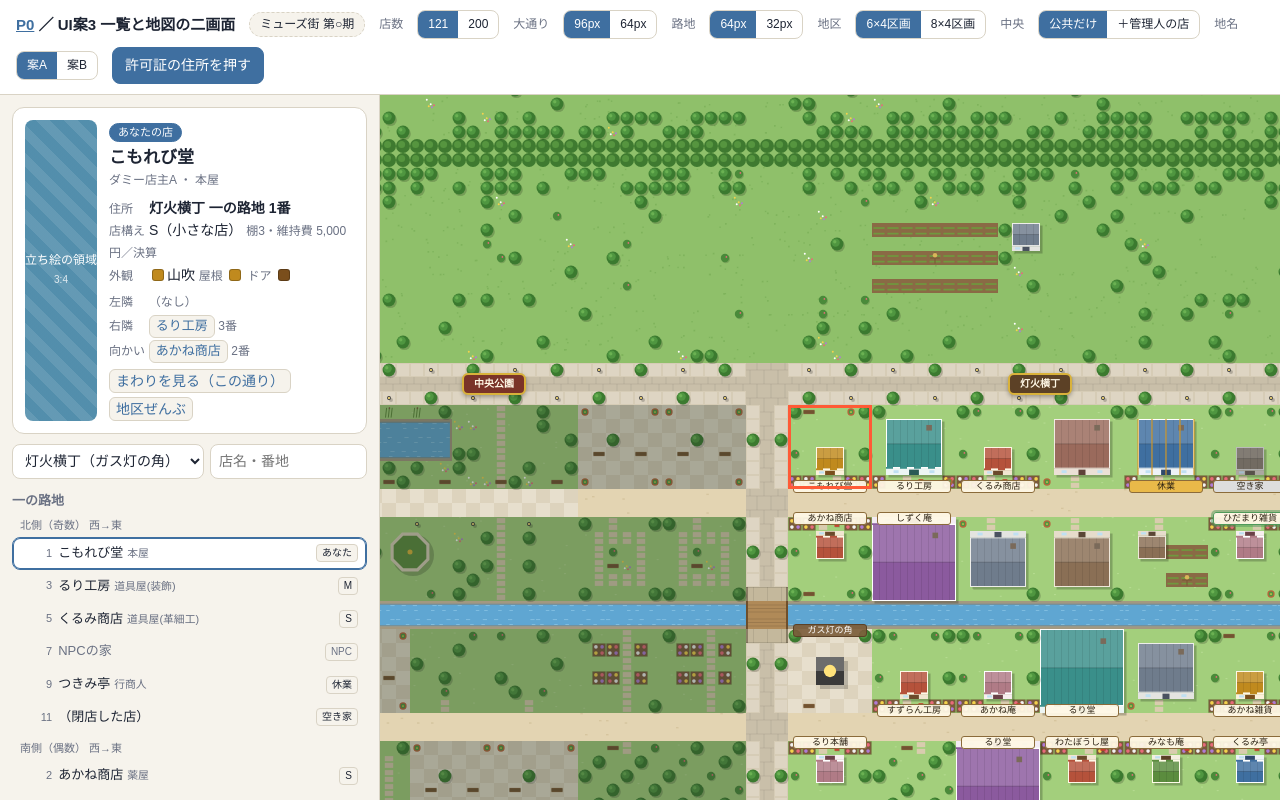
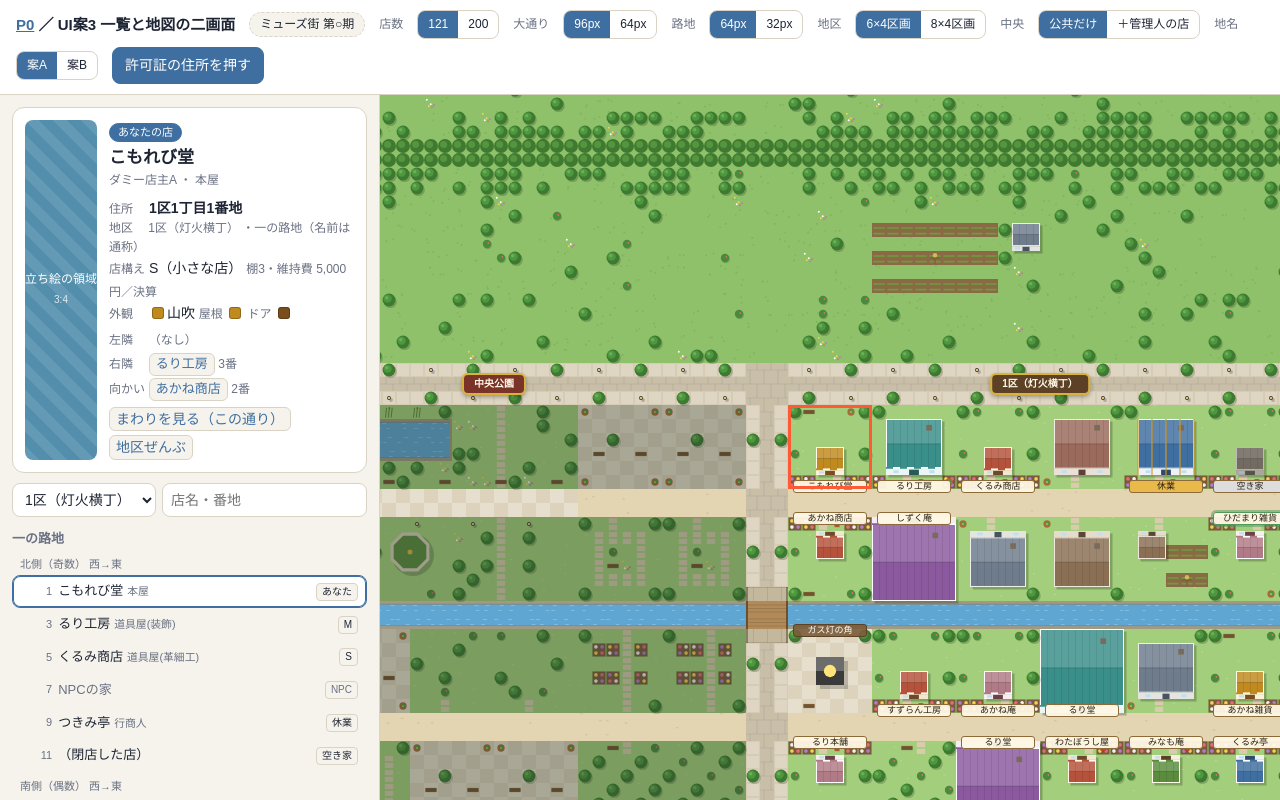
Before and after one commit to Mamiki765/soldout-for-muse, a website: page tools/town-mock/ui3.html in a window 1280 px wide. Drawn offline with Linux system fonts and the light colour scheme.

Commit message:
town-mock: 住所を「区・丁目・番地」に (地区名は通称で任意)
Co-Authored-By: Claude Opus 5.5 <noreply@anthropic.com>
Claude-Session: https://claude.ai/code/session_017isR9Q1rTSFNGPsd117orD

```diff
--- a/tools/town-mock/common.js
+++ b/tools/town-mock/common.js
@@ -72,6 +72,7 @@
         <h3>${esc(info.title)}</h3>
         <div class="sub">${esc(info.sub)}${info.shop?.job && info.type !== 'held' ? ' ・ ' + esc(info.shop.job) : ''}</div>
         <div class="addr"><span class="lb">住所</span> ${esc(addr)}</div>
+        <div class="sub"><span class="lb">地区</span> ${esc(T.districtLabel(town.districts.find((x) => x.id === lot.district)))} <span class="dim">・${esc(town.districts.find((x) => x.id === lot.district).alleys[lot.row < 2 ? 0 : 1].name)}（名前は通称）</span></div>
         ${live ? `<div class="sz"><span class="lb">店構え</span> ${SIZE_NAME[lot.size]} <span class="dim">棚${info.shop.shelves}・維持費 ${upkeep(info.shop.shelves)}／決算</span></div>
         <div class="sz"><span class="lb">外観</span> <i class="sw" style="background:${look.roof}"></i>${esc(look.name)} <span class="dim">屋根 <i class="sw" style="background:${look.roof}"></i> ドア <i class="sw" style="background:${look.door}"></i></span></div>` : ''}
         ${nb ? `<ul class="nb">${nbRow('left', '左隣')}${nbRow('right', '右隣')}${nbRow('front', '向かい')}</ul>` : ''}
@@ -190,13 +191,13 @@
         lab.className = 'dlabel' + (d.center ? ' center' : '');
         lab.style.left = px(d.x0 + d.w / 2, x1);
         lab.style.top = px(d.y0 + d.h / 2, y1);
-        lab.innerHTML = `<b>${esc(d.name)}</b><span>${esc(d.landmark.name)}</span>`;
+        lab.innerHTML = `<b>${esc(T.districtLabel(d))}</b><span>${esc(d.landmark.name)}</span>`;
         // 寄ったときも見える地名の札 (北の大通りの上)
         const plate = document.createElement('div');
         plate.className = 'dplate' + (d.center ? ' center' : '');
         plate.style.left = px(d.x0 + d.w / 2, x1);
         plate.style.top = px(d.y0 - town.opts.avenue / 2, y1);
-        plate.textContent = d.name;
+        plate.textContent = T.districtLabel(d);
         el.appendChild(plate);
         el.appendChild(lab);
       }
--- a/tools/town-mock/town-gen.js
+++ b/tools/town-mock/town-gen.js
@@ -251,7 +251,7 @@
         });
       }
     }
-    return { id, index, name, gx, gy, x0, y0, w: INNER_W, h: INNER_H, cols: COLS, alleys, strip, landmark, lots, center };
+    return { id, index, no: center ? 0 : index - 1, name, gx, gy, x0, y0, w: INNER_W, h: INNER_H, cols: COLS, alleys, strip, landmark, lots, center };
   }
 
   /** 区画の左隣・右隣・向かい・目印。路地に立って店を見たときの左右 */
@@ -505,11 +505,17 @@
     return { roof: h % 6, wall: (h >>> 3) % 4, shape: (h >>> 6) % 3, tree: (h >>> 9) % 4 };
   }
 
+  /**
+   * 住所 (許可証に刻む形)。区の番号・丁目・番地だけで、名前は入れない (名前が変わっても住所は変わらない)。
+   * 区 = 住む地区が開いた順の番号 (中央の2チャンクは数えず「中央」)。丁目 = 一の路地が1丁目、二の路地が2丁目。
+   */
   function addressText(town, lot) {
     const d = town.districts.find((x) => x.id === lot.district);
-    const a = d.alleys[lot.row < 2 ? 0 : 1];
-    return `${d.name} ${a.name} ${lot.number}番`;
+    const chome = lot.row < 2 ? 1 : 2;
+    return `${d.center ? '中央' : d.no + '区'}${chome}丁目${lot.number}番地`;
   }
+  /** 地区の呼び方: 「7区（銀杏坂）」。名前は通称で任意 (変わってもよい) */
+  const districtLabel = (d) => (d.center ? d.name : `${d.no}区（${d.name}）`);
 
   /** Muse に渡す形 (API 案 GET /lots/{id} の neighbors) */
   function neighborsJson(town, lotId) {
@@ -1098,6 +1104,6 @@
     FIXTURE,
     CHIP, MOD, LOT, COLS, ROWS, STRIP, HOME, SHELF_COST, sizeOfShelves,
     mulberry32, hash2, spiral, layoutDistrict, createTown, openDistrict, placeInitial, addShop, closeShop, expireHolds,
-    npcLook, addressText, neighborsJson, aroundJson, roadCells, bounds, makeShops, addRelations, demoTown, conflicts, mutualGroups, shopLots, vacantLots,
+    npcLook, addressText, districtLabel, neighborsJson, aroundJson, roadCells, bounds, makeShops, addRelations, demoTown, conflicts, mutualGroups, shopLots, vacantLots,
   };
 })(typeof globalThis !== 'undefined' ? globalThis : this);
--- a/tools/town-mock/ui3.html
+++ b/tools/town-mock/ui3.html
@@ -80,7 +80,7 @@
   function drawList() {
     const dd = d();
     let h = `<div class="picked" id="picked"></div>
-      <div class="tools"><select id="dsel">${town.districts.map((x) => `<option value="${x.id}" ${x.id === cur ? 'selected' : ''}>${esc(x.name)}（${esc(x.landmark.name)}）</option>`).join('')}</select><input id="q" placeholder="店名・番地" value="${esc(q)}"></div>`;
+      <div class="tools"><select id="dsel">${town.districts.map((x) => `<option value="${x.id}" ${x.id === cur ? 'selected' : ''}>${esc(T.districtLabel(x))}</option>`).join('')}</select><input id="q" placeholder="店名・番地" value="${esc(q)}"></div>`;
     for (const ai of [0, 1]) {
       h += `<div class="st"><h3>${esc(dd.alleys[ai].name)}</h3>`;
       for (const r of [ai * 2, ai * 2 + 1]) {
```
Also changed, not shown: tools/town-mock/license.html (+1 -1 lines), tools/town-mock/ui2.html (+1 -1 lines).
